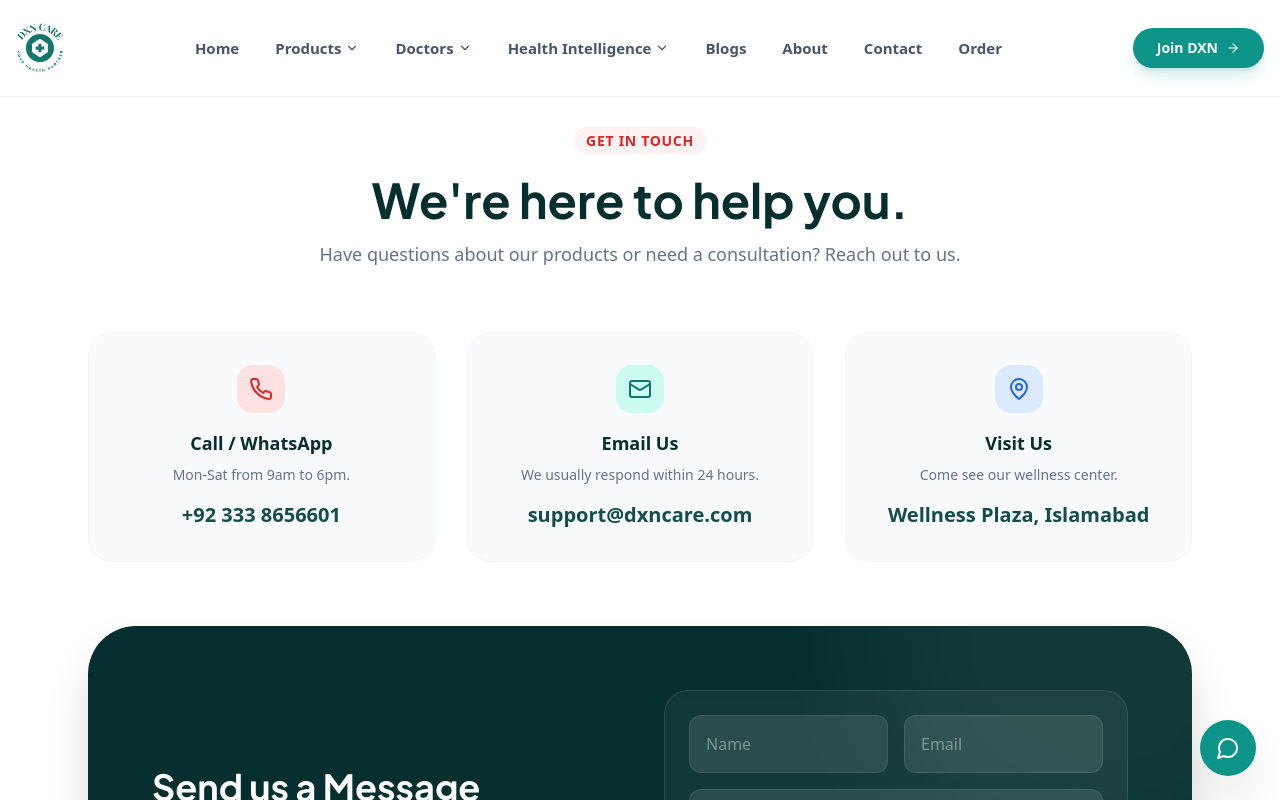
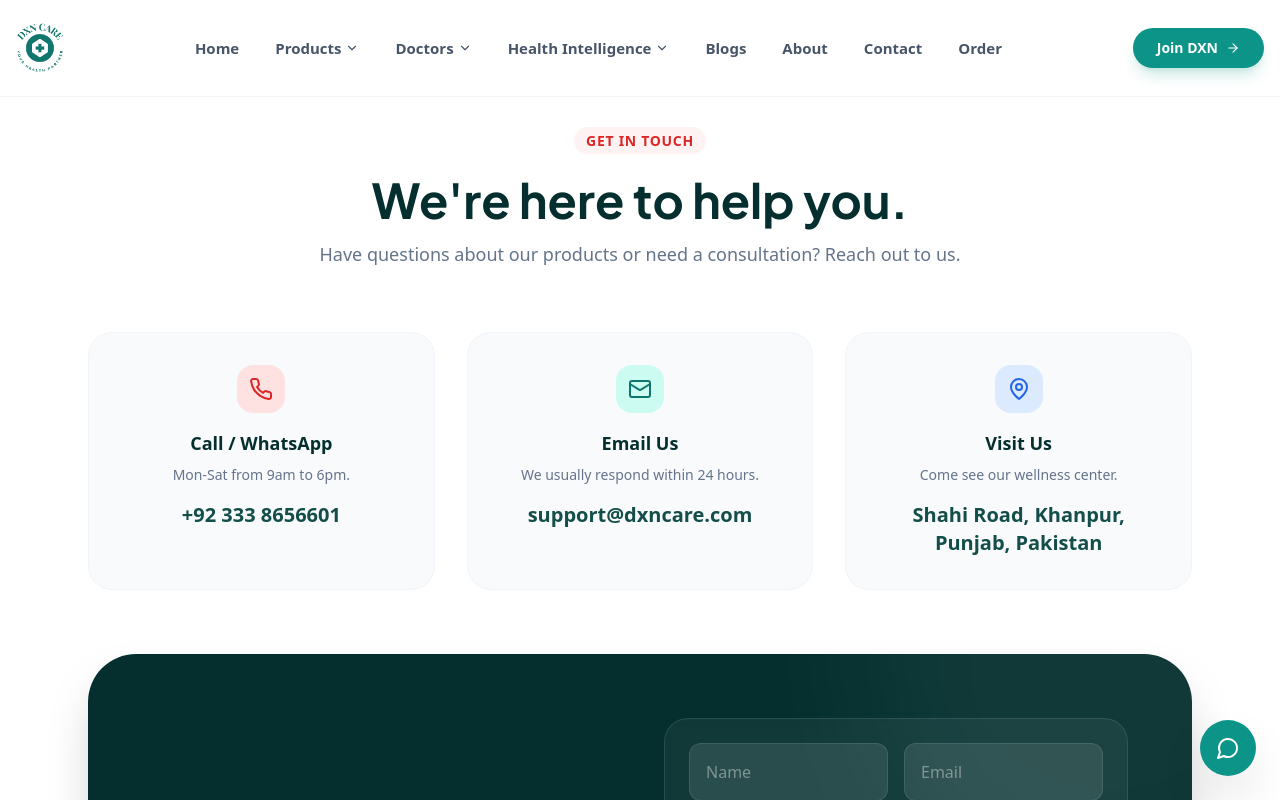
Before and after one commit to hashim75/dxncare, a Next.js app: page /contact in a window 1280 px wide. Shown: the top 800 px of the page. Built offline with nearby package versions, Linux system fonts and the light colour scheme.

Commit message:
contact update

```diff
--- a/app/contact/page.tsx
+++ b/app/contact/page.tsx
@@ -99,7 +99,8 @@
             </div>
             <h3 className="font-bold text-teal-950 text-lg">Visit Us</h3>
             <p className="text-slate-500 mt-2 text-sm">Come see our wellness center.</p>
-            <p className="text-lg md:text-xl font-bold text-teal-900 mt-4">Wellness Plaza, Islamabad</p>
+            <p className="text-lg md:text-xl font-bold text-teal-900 mt-4">Shahi Road, Khanpur,
+Punjab, Pakistan</p>
           </motion.div>
         </div>
 
```
